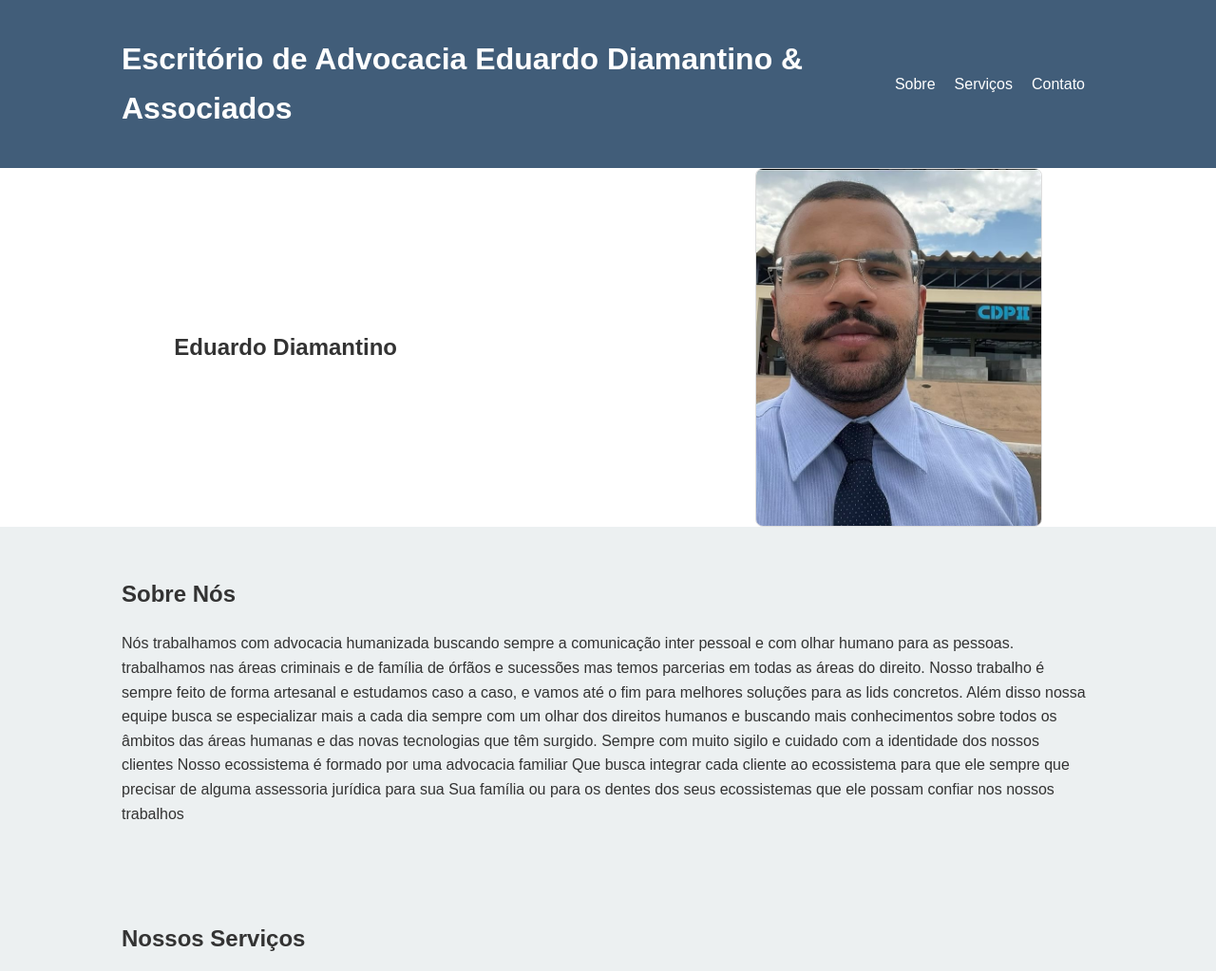
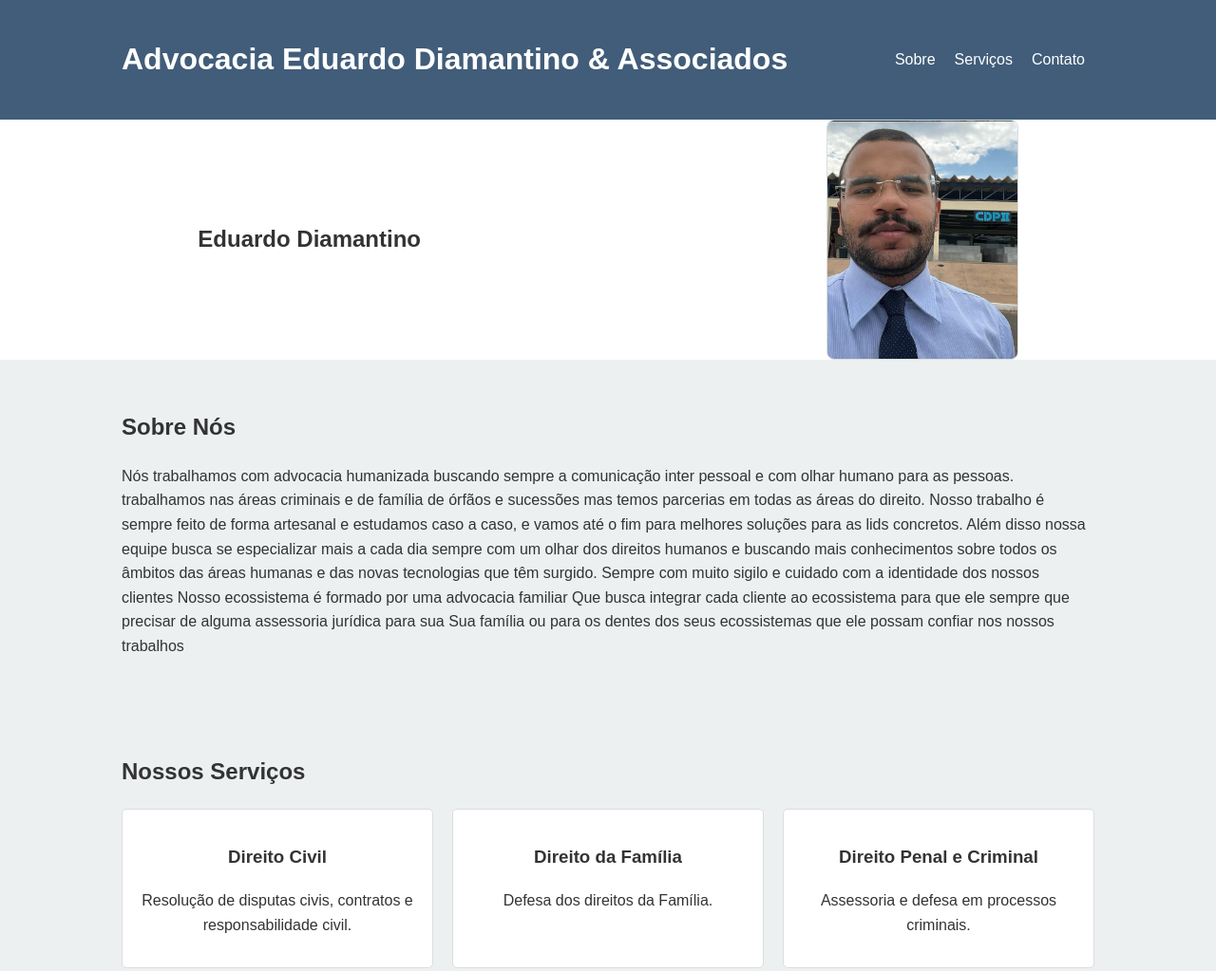
Before and after one commit to Adrieldevsenai/site-advocacia, a plain HTML site: page index.html in a window 1280 px wide. Shown: the top 1023 px of the page at 95% size. Drawn offline with Linux system fonts and the light colour scheme.

Commit message:
Update index.html

```diff
--- a/index.html
+++ b/index.html
@@ -3,7 +3,7 @@
 <head>
     <meta charset="UTF-8">
     <meta name="viewport" content="width=device-width, initial-scale=1.0">
-    <title>Escritório de Advocacia Eduardo Diamantino & Associados</title>
+    <title>Advocacia Eduardo Diamantino & Associados</title>
     <link rel="stylesheet" href="styles.css">
     <link rel="icon" href="favicon.ico" type="image/x-icon">
 
@@ -11,7 +11,7 @@
 <body>
     <header class="header">
         <div class="container">
-            <h1>Escritório de Advocacia Eduardo Diamantino & Associados</h1>
+            <h1>Advocacia Eduardo Diamantino & Associados</h1>
             <nav>
                 <ul class="nav-links">
                     <li><a href="#about">Sobre</a></li>
@@ -24,7 +24,7 @@
 
     <div class="image-row">
         <h2>Eduardo Diamantino</h2>
-        <img src="Eduardo.jpeg" alt="Imagem 1" width="300">
+        <img src="Eduardo.jpeg" alt="Imagem 1" width="200">
 
     </div>
 
```
